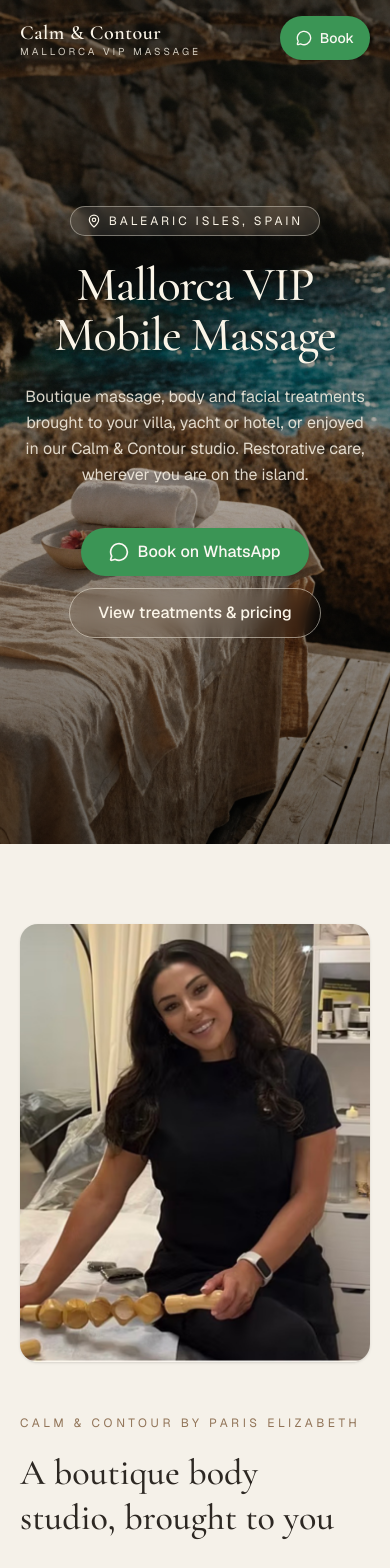
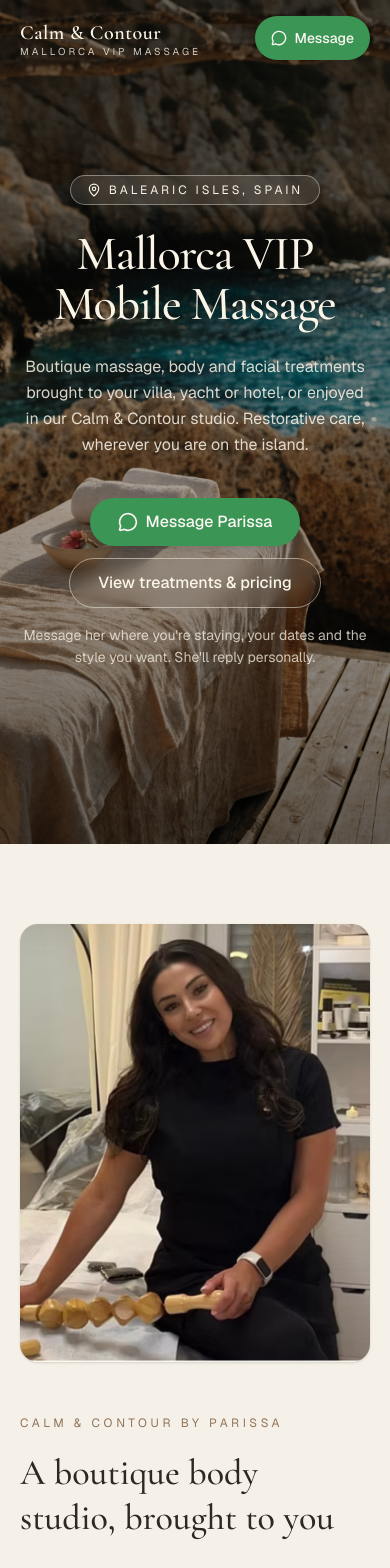
Before and after one commit to tamainriley-byte/websites, a Next.js app: page / in a window 390 px wide. Shown: the top 1568 px of the page. Built offline with nearby package versions, Linux system fonts and the light colour scheme.

Commit message:
Rebrand to Parissa and update WhatsApp button copy
Co-authored-by: v0 <it+v0agent@vercel.com>

```diff
--- a/app/layout.tsx
+++ b/app/layout.tsx
@@ -12,7 +12,7 @@ const cormorant = Cormorant_Garamond({
 })
 
 export const metadata: Metadata = {
-  title: 'Mallorca VIP Mobile Massage | Calm and Contour by Paris Elizabeth',
+  title: 'Mallorca VIP Mobile Massage | Calm & Contour',
   description:
     'Luxury mobile massage in Mallorca. Studio treatments and VIP home service to your villa, yacht or hotel across the Balearic Isles. Book via WhatsApp.',
   generator: 'v0.app',
--- a/components/about.tsx
+++ b/components/about.tsx
@@ -5,25 +5,25 @@ export function About() {
         <div className="relative">
           <img
             src="/images/paris-portrait.jpeg"
-            alt="Paris Elizabeth in her studio holding a wooden body-contouring tool"
+            alt="Parissa in her studio holding a wooden body-contouring tool"
             className="aspect-[4/5] w-full rounded-2xl object-cover shadow-sm"
           />
           <img
             src="/images/paris-seaside.jpeg"
-            alt="Paris Elizabeth treating a guest at a seaside massage table in Mallorca"
+            alt="Parissa treating a guest at a seaside massage table in Mallorca"
             className="absolute -bottom-8 -right-4 hidden w-44 rounded-2xl border-4 border-background object-cover shadow-lg md:block lg:w-56"
           />
         </div>
 
         <div>
           <span className="text-xs uppercase tracking-[0.3em] text-primary">
-            Calm &amp; Contour by Paris Elizabeth
+            Calm &amp; Contour by Parissa
           </span>
           <h2 className="mt-4 text-balance font-serif text-4xl font-medium leading-tight md:text-5xl">
             A boutique body studio, brought to you
           </h2>
           <p className="mt-6 text-pretty leading-relaxed text-muted-foreground">
-            Calm and Contour Clinic by Paris Elizabeth is a boutique body studio
+            Calm and Contour Clinic by Parissa is a boutique body studio
             specialising in massage, body and facial treatments and lymphatic
             drainage. Every treatment is tailored to leave you feeling restored,
             sculpted and deeply cared for.
--- a/components/cta-footer.tsx
+++ b/components/cta-footer.tsx
@@ -35,7 +35,7 @@ export function CtaFooter() {
             className="mt-9 inline-flex min-h-12 items-center gap-2 rounded-full bg-whatsapp px-8 py-3 text-base font-medium text-whatsapp-foreground shadow-lg transition-transform hover:scale-[1.03]"
           >
             <MessageCircle className="size-5" aria-hidden="true" />
-            Book on WhatsApp
+            Message Parissa
           </a>
           <p className="mt-4 text-sm text-background/70">{WHATSAPP_DISPLAY}</p>
         </div>
@@ -48,7 +48,7 @@ export function CtaFooter() {
               Calm &amp; Contour
             </span>
             <p className="mt-2 max-w-xs text-sm leading-relaxed text-background/70">
-              Boutique massage, body and facial treatments by Paris Elizabeth.
+              Boutique massage, body and facial treatments by Parissa.
               Studio &amp; VIP mobile service across Mallorca.
             </p>
           </div>
@@ -74,8 +74,8 @@ export function CtaFooter() {
         </div>
         <div className="border-t border-background/15">
           <p className="mx-auto max-w-6xl px-5 py-6 text-xs text-background/50 md:px-8">
-            © {new Date().getFullYear()} Calm and Contour Clinic by Paris
-            Elizabeth. All rights reserved.
+            © {new Date().getFullYear()} Calm and Contour Clinic by Parissa.
+            All rights reserved.
           </p>
         </div>
       </footer>
--- a/components/gallery.tsx
+++ b/components/gallery.tsx
@@ -16,12 +16,12 @@ const images = [
   },
   {
     src: "/images/paris-seaside.jpeg",
-    alt: "Paris Elizabeth treating a guest at a seaside massage table",
+    alt: "Parissa treating a guest at a seaside massage table",
     className: "",
   },
   {
     src: "/images/paris-deck.jpeg",
-    alt: "Paris Elizabeth preparing a massage table on a seaside deck in Mallorca",
+    alt: "Parissa preparing a massage table on a seaside deck in Mallorca",
     className: "",
   },
 ]
--- a/components/hero.tsx
+++ b/components/hero.tsx
@@ -42,7 +42,7 @@ export function Hero() {
             className="inline-flex min-h-12 items-center gap-2 rounded-full bg-whatsapp px-7 py-3 text-base font-medium text-whatsapp-foreground shadow-lg transition-transform hover:scale-[1.03]"
           >
             <MessageCircle className="size-5" aria-hidden="true" />
-            Book on WhatsApp
+            Message Parissa
           </a>
           <a
             href="#pricing"
@@ -51,6 +51,11 @@ export function Hero() {
             View treatments &amp; pricing
           </a>
         </div>
+
+        <p className="mt-4 max-w-md text-pretty text-sm leading-relaxed text-cream/75">
+          Message her where you&apos;re staying, your dates and the style you
+          want. She&apos;ll reply personally.
+        </p>
       </div>
     </section>
   )
--- a/components/pricing.tsx
+++ b/components/pricing.tsx
@@ -141,7 +141,7 @@ export function Pricing() {
                             : "text-muted-foreground"
                         }`}
                       >
-                        Book on WhatsApp
+                        Message Parissa
                       </span>
                     </span>
                     <span className="flex items-center gap-3">
--- a/components/site-header.tsx
+++ b/components/site-header.tsx
@@ -72,8 +72,8 @@ export function SiteHeader() {
           className="inline-flex min-h-11 items-center gap-2 rounded-full bg-whatsapp px-4 py-2 text-sm font-medium text-whatsapp-foreground shadow-sm transition-transform hover:scale-[1.03] md:px-5"
         >
           <MessageCircle className="size-4" aria-hidden="true" />
-          <span className="hidden sm:inline">Book on WhatsApp</span>
-          <span className="sm:hidden">Book</span>
+          <span className="hidden sm:inline">Message Parissa</span>
+          <span className="sm:hidden">Message</span>
         </a>
       </div>
     </header>
--- a/components/treatments.tsx
+++ b/components/treatments.tsx
@@ -4,7 +4,7 @@ const locations = [
     description:
       "Unwind at the Calm & Contour studio for massage, body and facial treatments in a serene, private setting.",
     image: "/images/paris-portrait.jpeg",
-    alt: "Paris Elizabeth in her Calm & Contour studio with a contouring tool",
+    alt: "Parissa in her Calm & Contour studio with a contouring tool",
   },
   {
     title: "Villa & Home",
```
